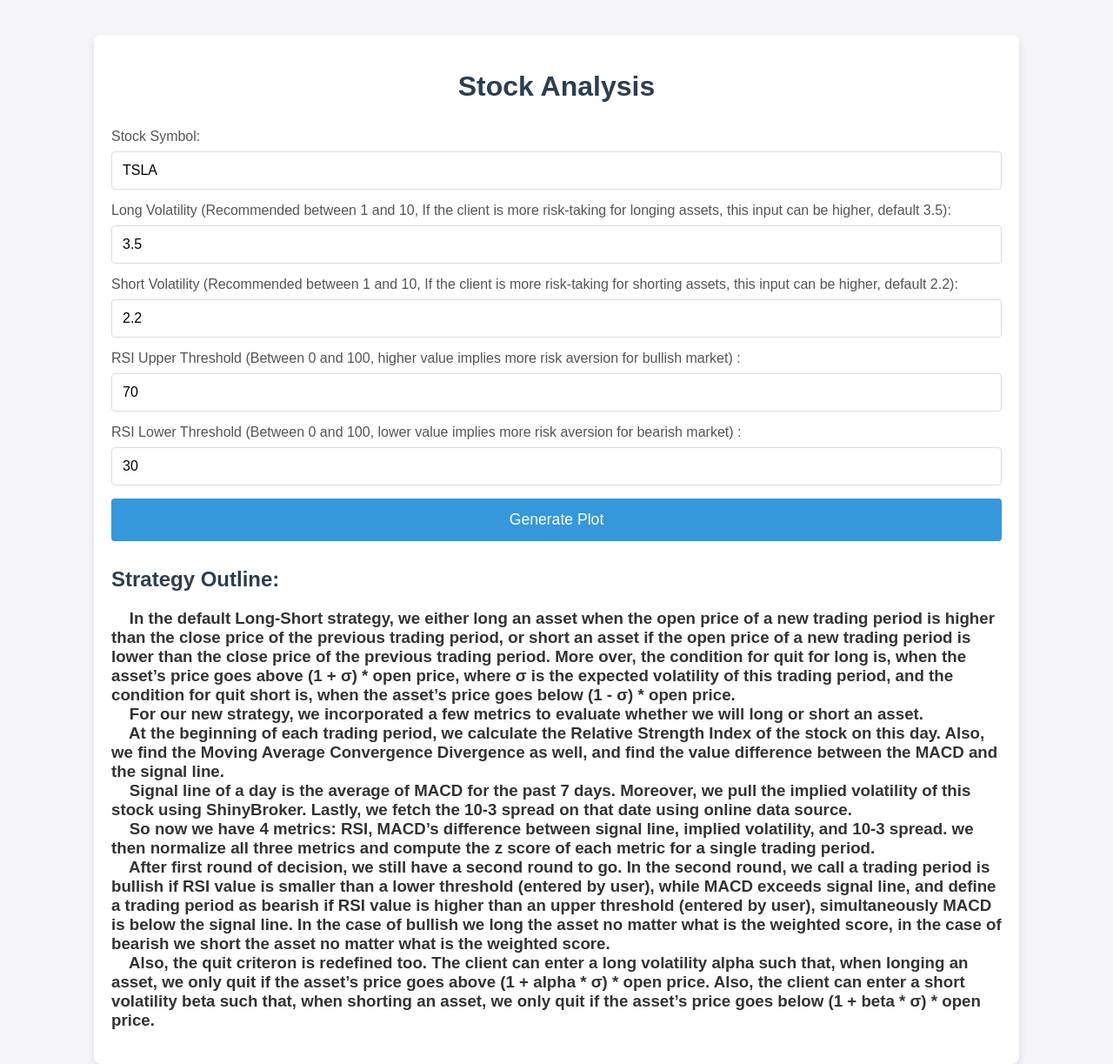
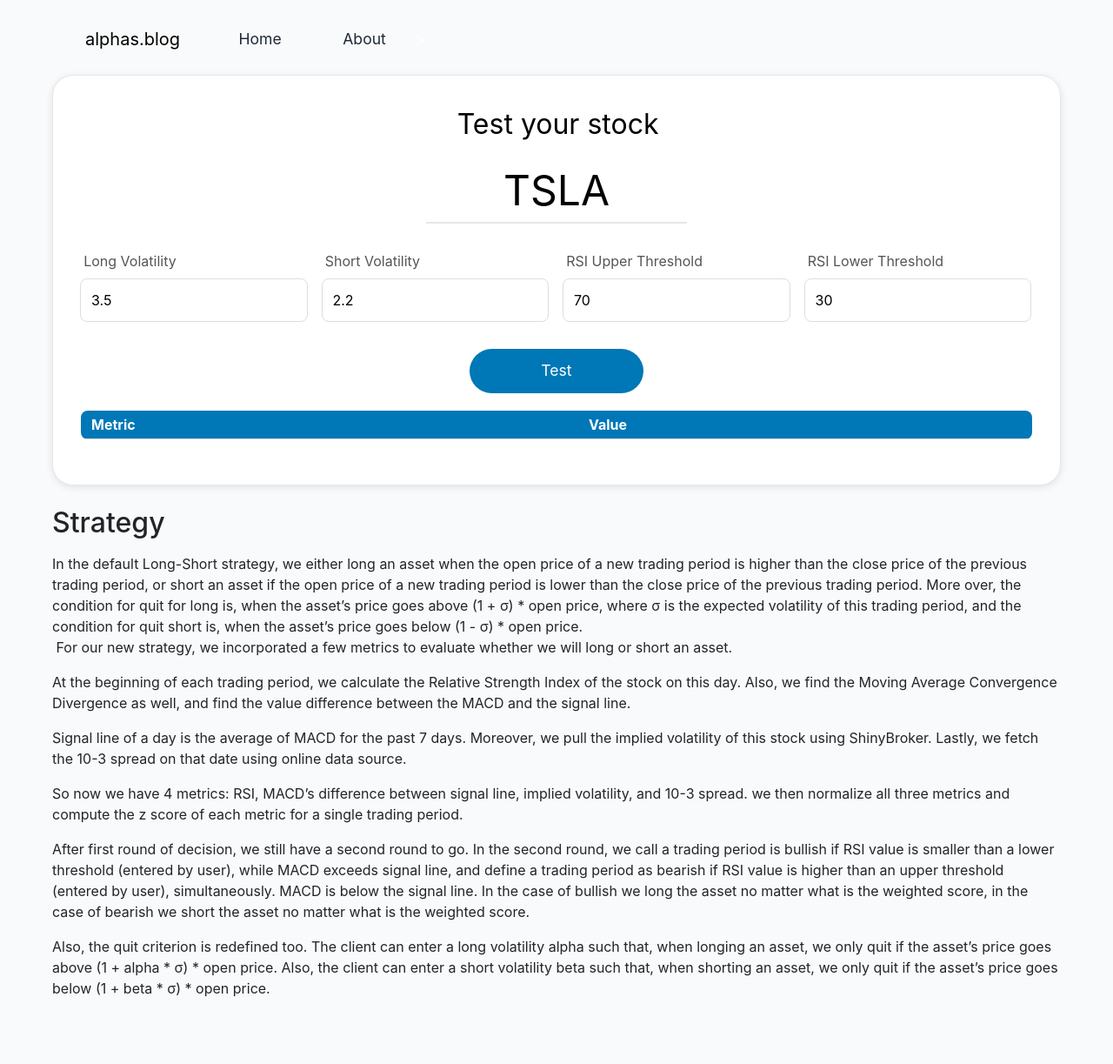
Before and after one commit to gh153/533_project_private, a Flask app: page / in a window 1280 px wide. Shown: the whole page at 87% size. After the commit the page ends 1146 px from the top, so only its background shows below. Run offline with Flask 3, Linux system fonts and the light colour scheme; lists and menus that the app fills with data are empty.

Commit message:
UI improvement again

```diff
--- a/static/style/style.css
+++ b/static/style/style.css
@@ -1,24 +1,42 @@
 /* General layout and styling */
-body {
-    font-family: 'Arial', sans-serif;
-    background-color: #f4f4f9;
-    margin: 0;
-    padding: 0;
-    display: flex;
-    justify-content: center;
-    align-items: flex-start;
-    min-height: 100vh;
-    color: #333;
+
+:root {
+    --primary-color: #0077b6;
+    --primary-light: #00b4d8;
+    --primary-dark: #0353a4;
+    --button-primary: transparent; /* For button backgrounds */
+    --button-primary-hover: #edeef1; /* For button hover backgrounds */
+    --button-primary-active: #e2e2e5; /* For button active backgrounds */
+    --input-hover: #f1f5f9; /* For input hover backgrounds */
+    --secondary-color: #10b981;
+    --accent-color: #f59e0b;
+    --danger-color: #ef4444;
+    --text-color: #1f2937;
+    --text-light: #6b7280;
+    --background-color: #f9fafb;
+    --border-color: #e5e7eb;
+    --card-shadow: 0 2px 8px rgba(0, 0, 0, 0.1);
+    --transition-speed: 0.1s;
 }
 
-.container {
-    width: 80%;
-    max-width: 1100px;
-    margin-top: 40px;
-    padding: 20px;
+body {
+    font-family: -apple-system, BlinkMacSystemFont, 'Segoe UI', Roboto, Oxygen-Sans, Ubuntu, Cantarell, 'Helvetica Neue', sans-serif;
+    background-color: var(--background-color);
+    line-height: 1.5;
+}
+
+.container-main {
+    padding: 2rem;
     background-color: #fff;
-    border-radius: 8px;
-    box-shadow: 0 4px 10px rgba(0, 0, 0, 0.1);
+    border-radius: 24px;
+    border: 1px solid var(--border-color);
+    box-shadow: var(--card-shadow);
+}
+
+.main-content {
+    max-width: 1200px; /* Adjust the width as needed */
+    margin: 0 auto; /* Centers the container */
+    padding: 0 20px; /* Adds padding on both sides */
 }
 
 h1 {
@@ -33,65 +51,113 @@
     display: flex;
     flex-direction: column;
     gap: 15px;
-    margin-bottom: 30px;
+}
+
+.input-row {
+    display: flex;
+    gap: 1rem;
+    justify-content: space-between;
 }
 
 .input-group {
+    flex: 1;
     display: flex;
     flex-direction: column;
-    gap: 8px;
+}
+
+.input-group label {
+    margin-bottom: 0.5rem;
+}
+
+.input-group input {
+    width: 100%;
+    border-radius: 8px !important;
+    box-sizing: border-box;
 }
 
 label {
     font-size: 1rem;
     color: #555;
+    padding-left: 0.2rem;
 }
 
-input {
-    width: 100%;
+.input {
     padding: 12px;
     font-size: 1rem;
     border: 1px solid #ddd;
-    border-radius: 4px;
+    border-radius: 8px;
     box-sizing: border-box;
+    transition: var(--transition-speed);
 }
 
-input:focus {
-    border-color: #3498db;
+.input:hover {
+    /*border-color: var(--primary-light);*/
+    background-color: var(--input-hover);
+}
+
+.input:focus {
+    background-color: #fff;
+    border-color: var(--primary-color);
     outline: none;
 }
 
-button {
-    width: 100%;
-    padding: 14px;
-    background-color: #3498db;
+.center-input {
+    display: flex;
+    justify-content: center;
+    align-items: center;
+}
+
+.input-stock {
+    border-top: none;
+    border-left: none;
+    border-right: none;
+    border-bottom: 2px solid;
+    border-color: var(--border-color);
+    border-radius: 0;
+    padding-bottom: 0;
+    font-size: 3rem;
+    width: 300px;
+    text-align: center;
+    transition: var(--transition-speed);
+}
+
+.input-stock:hover {
+    border-color: var(--primary-light);
+}
+
+.input-stock:focus {
+    border-color: var(--primary-color);
+    outline: none;
+}
+
+.btn-submit {
+    padding: 12px;
+    background-color: var(--primary-color);
     color: #fff;
     border: none;
-    border-radius: 4px;
     font-size: 1.1rem;
     cursor: pointer;
-    transition: background-color 0.3s ease;
+    transition: var(--transition-speed);
+    width: 200px;
+    border-radius: 50px;
 }
 
-button:hover {
-    background-color: #2980b9;
+.btn-submit:hover {
+    background-color: var(--primary-light);
+}
+
+.btn-submit:active {
+    background-color: var(--primary-dark);
 }
 
 /* Plot, Blotter, and Ledger containers */
-#plot-container, #ab_benchmark_container #blotter-container, #ledger-container {
-    margin-top: 40px;
-    text-align: center;
-}
 
-h2 {
-    color: #2c3e50;
+.h2 {
     font-size: 1.5rem;
-    margin-bottom: 20px;
 }
 
 /* Styling for tables */
 .table {
-    width: 100%;
     margin: 20px 0;
     border-collapse: collapse;
     border-radius: 8px;
@@ -101,14 +167,14 @@
 
 .table th,
 .table td {
-    padding: 12px;
+    padding: 4px;
     text-align: left;
     font-size: 1rem;
     border-bottom: 1px solid #ddd;
 }
 
 .table th {
-    background-color: #3498db;
+    background-color: var(--primary-color);
     color: #fff;
 }
 
@@ -121,41 +187,67 @@
 }
 
 .table td {
-    color: #555;
+    color: var(--text-color);
 }
 
 .table th, .table td {
+    padding: 4px 12px;
+}
+
+.navbar-wrapper {
+    max-width: 1200px; /* Set your desired fixed width */
+    margin: 0 auto; /* Center the navbar horizontally */
+}
+
+.navbar {
+    max-width: 1200px;
+    color: #fff;
+    margin-top: 20px;
+    border-radius: 50px;
+}
+
+.btn-primary {
     padding: 12px;
+    background-color: var(--button-primary);
+    color: var(--text-color);
+    border: none;
+    font-size: 1.1rem;
+    cursor: pointer;
+    transition: var(--transition-speed);
+    width: 120px;
+    border-radius: 50px;
+}
+
+.btn-primary:hover {
+    background-color: var(--button-primary-hover);
+}
+
+.btn-primary:active {
+    background-color: var(--button-primary-active);
+}
+
+.btn-nav {
+    padding: 0.5rem;
+    color: var(--text-color);
+    font-size: 1.1rem;
+    border: none;
+    transition: var(--transition-speed);
+    width: 120px;
+    border-radius: 50px;
+}
+
+.btn-nav:hover {
+    background-color: var(--button-primary-hover);
+    color: var(--text-color);
+}
+
+.btn-nav:active {
+    background-color: var(--button-primary-active) !important;
+    color: var(--text-color) !important;
 }
 
 /* Adjust plot size */
 #plot div {
-    max-width: 100%;
-    width: 90%;
     margin: 0 auto;
-    height: 400px;  /* Adjust height */
+    height: 400px; /* Adjust height */
 }
-
-/* Responsive design */
-@media screen and (max-width: 768px) {
-    .container {
-        width: 90%;
-        padding: 15px;
-    }
-
-    h1 {
-        font-size: 1.5rem;
-    }
-
-    button {
-        padding: 12px;
-    }
-
-    .table th, .table td {
-        padding: 10px;
-    }
-
-    #plot div {
-        height: 300px;  /* Adjust plot height for smaller screens */
-    }
-}
--- a/templates/index.html
+++ b/templates/index.html
@@ -3,81 +3,74 @@
 <head>
     <meta charset="UTF-8">
     <meta name="viewport" content="width=device-width, initial-scale=1.0">
-    <title>Stock Analysis</title>
+    <title>FINTECH 533</title>
+    <link href="https://cdn.jsdelivr.net/npm/bootstrap@5.3.5/dist/css/bootstrap.min.css" rel="stylesheet"
+          integrity="sha384-SgOJa3DmI69IUzQ2PVdRZhwQ+dy64/BUtbMJw1MZ8t5HZApcHrRKUc4W0kG879m7" crossorigin="anonymous">
     <link rel="stylesheet" href="{{ url_for('static', filename='style/style.css') }}">
 </head>
+
 <body>
+<header class="site-header">
+    <div class="navbar-wrapper">
+        <nav class="navbar navbar-expand-sm justify-content-center p-1">
             <div class="container">
-        <h1>Stock Analysis</h1>
+                <a class="navbar-brand ms-3" href="#"
+                   style="margin: auto 2rem auto auto">alphas.blog</a>
+                <button class="navbar-toggler" type="button" data-bs-toggle="collapse" data-bs-target="#navbarNav">
+                    <span class="navbar-toggler-icon"></span>
+                </button>
+                <div class="collapse navbar-collapse" id="navbarNav">
+                    <a class="btn btn-nav" href="#">Home</a>
+                    <a class="btn btn-nav" href="#">About</a>>
+                </div>
+            </div>
+        </nav>
+    </div>
+</header>
 
+<div class="main-content">
+    <div class="container-main mt-3 mb-4">
         <!-- Form to enter stock data -->
         <form method="POST" action="/plot">
+            <label for="stock_symbol" style="text-align: center; display: block; font-size: 2rem; color: #010101">Test
+                your stock</label>
+            <div class="center-input mb-3">
+                <input type="text" class="input-stock" id="stock_symbol" name="stock_symbol" value="TSLA"
+                       required>
+            </div>
+
+            <div class="input-row">
                 <div class="input-group">
-                <label for="stock_symbol">Stock Symbol:</label>
-                <input type="text" id="stock_symbol" name="stock_symbol" value="TSLA" required>
+                    <label for="long_volatility">Long Volatility</label>
+                    <input type="number" class="input" id="long_volatility" name="long_volatility" step="0.01"
+                           value="3.5" required>
                 </div>
 
                 <div class="input-group">
-                <label for="long_volatility">Long Volatility (Recommended between 1 and 10, If the client is more risk-taking for longing assets, this input can be higher, default 3.5):</label>
-                <input type="number" id="long_volatility" name="long_volatility" step="0.01" value=3.5 required>
+                    <label for="short_volatility">Short Volatility</label>
+                    <input type="number" class="input" id="short_volatility" name="short_volatility" step="0.01"
+                           value="2.2" required>
                 </div>
 
                 <div class="input-group">
-                <label for="short_volatility">Short Volatility (Recommended between 1 and 10, If the client is more risk-taking for shorting assets, this input can be higher, default 2.2):</label>
-                <input type="number" id="short_volatility" name="short_volatility" step="0.01" value=2.2 required>
+                    <label for="rsi_upper">RSI Upper Threshold</label>
+                    <input type="number" class="input" id="rsi_upper" name="rsi_upper" step="0.01" value="70" required>
                 </div>
 
                 <div class="input-group">
-                <label for="rsi_upper">RSI Upper Threshold (Between 0 and 100, higher value implies more risk aversion for bullish market) :</label>
-                <input type="number" id="rsi_upper" name="rsi_upper" step="0.01" value=70 required>
+                    <label for="rsi_lower">RSI Lower Threshold</label>
+                    <input type="number" class="input" id="rsi_lower" name="rsi_lower" step="0.01" value="30" required>
                 </div>
-
-            <div class="input-group">
-                <label for="rsi_lower">RSI Lower Threshold (Between 0 and 100, lower value implies more risk aversion for bearish market) :</label>
-                <input type="number" id="rsi_lower" name="rsi_lower" step="0.01" value=30 required>
             </div>
-
-            <button type="submit">Generate Plot</button>
+            <div class="mt-3" style="text-align: center;">
+                <button class="btn-submit" type="submit">Test</button>
+            </div>
         </form>
-
-        <h2>
-        Strategy Outline: <br>
-        </h2>
-        <h3>
-            &nbsp; &nbsp; In the default Long-Short strategy, we either long an asset when the open price of a new
-        trading period is higher than the close price of the previous trading period, or short an asset if the
-        open price of a new trading period is lower than the close price of the previous trading period.
-        More over, the condition for quit for long is, when the asset’s price goes above (1 + σ) *
-        open price, where σ is the expected volatility of this trading period, and the condition for quit
-        short is, when the asset’s price goes below (1 - σ) * open price. <br>
-            &nbsp; &nbsp; For our new strategy, we incorporated a few metrics to evaluate whether we will long or
-        short an asset. <br>
-            &nbsp; &nbsp; At the beginning of each trading period, we calculate the Relative Strength Index of the
-        stock on this day. Also, we find the Moving Average Convergence Divergence as well,
-        and find the value difference between the MACD and the signal line. <br>
-            &nbsp; &nbsp; Signal line of a day is the average of MACD for the past 7 days. Moreover, we pull
-        the implied volatility of this stock using ShinyBroker. Lastly, we fetch the 10-3 spread on that
-        date using online data source. <br>
-            &nbsp; &nbsp; So now we have 4 metrics: RSI, MACD’s difference between signal line, implied
-        volatility, and 10-3 spread. we then normalize all three metrics and compute the z score of each
-        metric for a single trading period. <br>
-            &nbsp; &nbsp; After first round of decision, we still have a second round to go. In the second round, we
-        call a trading period is bullish if RSI value is smaller than a lower threshold (entered by user),
-        while MACD exceeds signal line, and define a trading period as bearish if RSI value is higher
-        than an upper threshold (entered by user), simultaneously MACD is below the signal line. In the
-        case of bullish we long the asset no matter what is the weighted score, in the case of bearish we
-        short the asset no matter what is the weighted score. <br>
-            &nbsp; &nbsp; Also, the quit criteron is redefined too. The client can enter a long volatility alpha such
-        that, when longing an asset, we only quit if the asset’s price goes above (1 + alpha * σ) * open
-        price. Also, the client can enter a short volatility beta such that, when shorting an asset, we only
-        quit if the asset’s price goes below (1 + beta * σ) * open price. <br>
-
-        </h3>
 
         <!-- Display the plot -->
         {% if plot_html %}
             <div id="plot-container">
-            <h2>Generated Plot</h2>
+                <h2>NAV Over Time</h2>
                 <div id="plot">
                     {{ plot_html|safe }}
                 </div>
@@ -86,39 +79,59 @@
 
         {% if benchmark_fig_html %}
             <div id="ab-benchmark-container">
-            <h2>Strategy VS SP500</h2>
+                <h2>Strategy vs. SPX (S&P 500)</h2>
                 <div id="plot_vs_sp500">
                     {{ benchmark_fig_html|safe }}
                 </div>
             </div>
         {% endif %}
 
-        <!-- Display Volatility, Geometric Mean rate of Return, Sharpe -->
+        <table class="table table-striped">
+            <thead>
+            <tr>
+                <th>Metric</th>
+                <th>Value</th>
+            </tr>
+            </thead>
+            <tbody>
             {% if vol %}
-        <h2>Volatility: {{ vol }}</h2>
+                <tr>
+                    <td>Volatility</td>
+                    <td>{{ vol }}</td>
+                </tr>
             {% endif %}
-
             {% if gmrr %}
-        <h2>Geometric Mean Rate of Return: {{ gmrr }}</h2>
+                <tr>
+                    <td>Geometric Mean Rate of Return</td>
+                    <td>{{ gmrr }}</td>
+                </tr>
             {% endif %}
-
             {% if sharpe %}
-        <h2>Sharpe: {{ sharpe }}</h2>
+                <tr>
+                    <td>Sharpe</td>
+                    <td>{{ sharpe }}</td>
+                </tr>
             {% endif %}
-
             {% if avg_return %}
-        <h2>Average Return of each Trading Period (For each dollar spent): {{ avg_return }}</h2>
+                <tr>
+                    <td>Average Return of each Trading Period (For each dollar spent)</td>
+                    <td>{{ avg_return }}</td>
+                </tr>
             {% endif %}
-
             {% if num_of_trd %}
-        <h2>Number of trading: {{ num_of_trd }}</h2>
+                <tr>
+                    <td>Number of Trading</td>
+                    <td>{{ num_of_trd }}</td>
+                </tr>
             {% endif %}
+            </tbody>
+        </table>
 
 
         <!-- Display Blotter table -->
         {% if blotter_html %}
             <div id="blotter-container">
-            <h2>Blotter</h2>
+                <h2 class="mt-4">Blotter</h2>
                 <div id="blotter">
                     {{ blotter_html|safe }}
                 </div>
@@ -128,12 +141,51 @@
         <!-- Display Ledger table -->
         {% if ledger_html %}
             <div id="ledger-container">
-            <h2>Ledger</h2>
+                <h2 class="mt-4">Ledger</h2>
                 <div id="ledger">
                     {{ ledger_html|safe }}
                 </div>
             </div>
         {% endif %}
     </div>
+
+    <h2 class="mb-3">
+        Strategy
+    </h2>
+    <p>
+        In the default Long-Short strategy, we either long an asset when the open price of a new
+        trading period is higher than the close price of the previous trading period, or short an asset if the
+        open price of a new trading period is lower than the close price of the previous trading period.
+        More over, the condition for quit for long is, when the asset’s price goes above (1 + σ) *
+        open price, where σ is the expected volatility of this trading period, and the condition for quit
+        short is, when the asset’s price goes below (1 - σ) * open price. <br/>
+        &nbspFor our new strategy, we incorporated a few metrics to evaluate whether we will long or
+        short an asset.
+    </p>
+    <p>
+        At the beginning of each trading period, we calculate the Relative Strength Index of the
+        stock on this day. Also, we find the Moving Average Convergence Divergence as well,
+        and find the value difference between the MACD and the signal line.
+    </p>
+    <p>Signal line of a day is the average of MACD for the past 7 days. Moreover, we pull
+        the implied volatility of this stock using ShinyBroker. Lastly, we fetch the 10-3 spread on that
+        date using online data source.</p>
+    <p>So now we have 4 metrics: RSI, MACD’s difference between signal line, implied
+        volatility, and 10-3 spread. we then normalize all three metrics and compute the z score of each
+        metric for a single trading period.</p>
+    <p>After first round of decision, we still have a second round to go. In the second round, we
+        call a trading period is bullish if RSI value is smaller than a lower threshold (entered by user),
+        while MACD exceeds signal line, and define a trading period as bearish if RSI value is higher
+        than an upper threshold (entered by user), simultaneously. MACD is below the signal line. In the
+        case of bullish we long the asset no matter what is the weighted score, in the case of bearish we
+        short the asset no matter what is the weighted score.</p>
+    <p>Also, the quit criterion is redefined too. The client can enter a long volatility alpha such
+        that, when longing an asset, we only quit if the asset’s price goes above (1 + alpha * σ) * open
+        price. Also, the client can enter a short volatility beta such that, when shorting an asset, we only
+        quit if the asset’s price goes below (1 + beta * σ) * open price.</p>
+</div>
+<script src="https://cdn.jsdelivr.net/npm/bootstrap@5.3.5/dist/js/bootstrap.bundle.min.js"
+        integrity="sha384-k6d4wzSIapyDyv1kpU366/PK5hCdSbCRGRCMv+eplOQJWyd1fbcAu9OCUj5zNLiq"
+        crossorigin="anonymous"></script>
 </body>
 </html>
```
Lines whose indentation alone changed are shown as unchanged.
